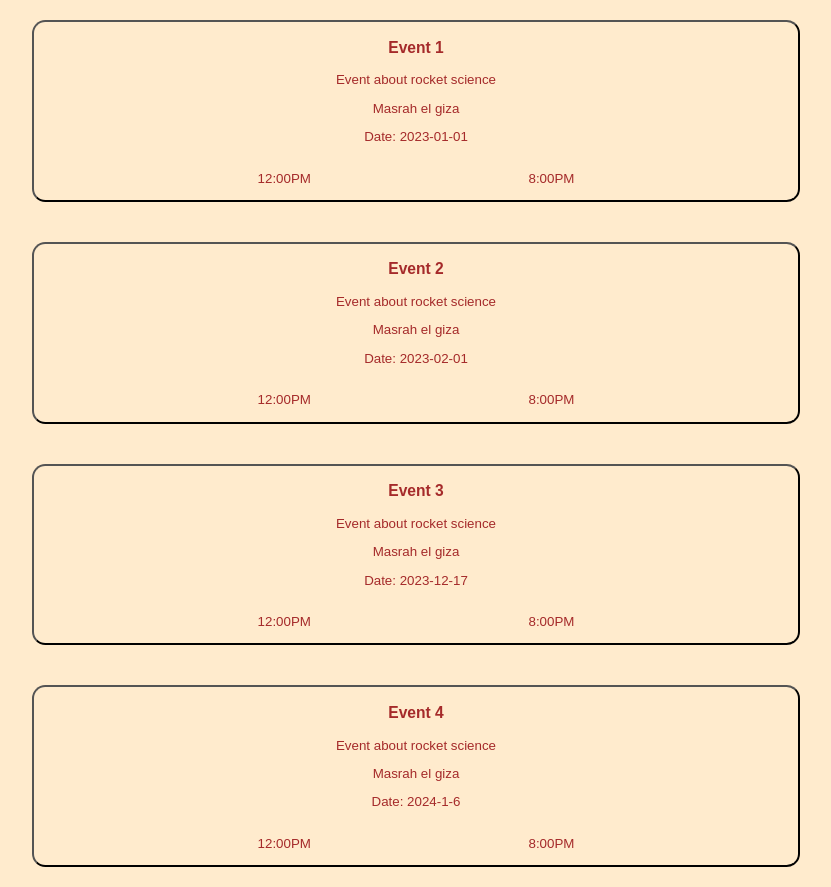
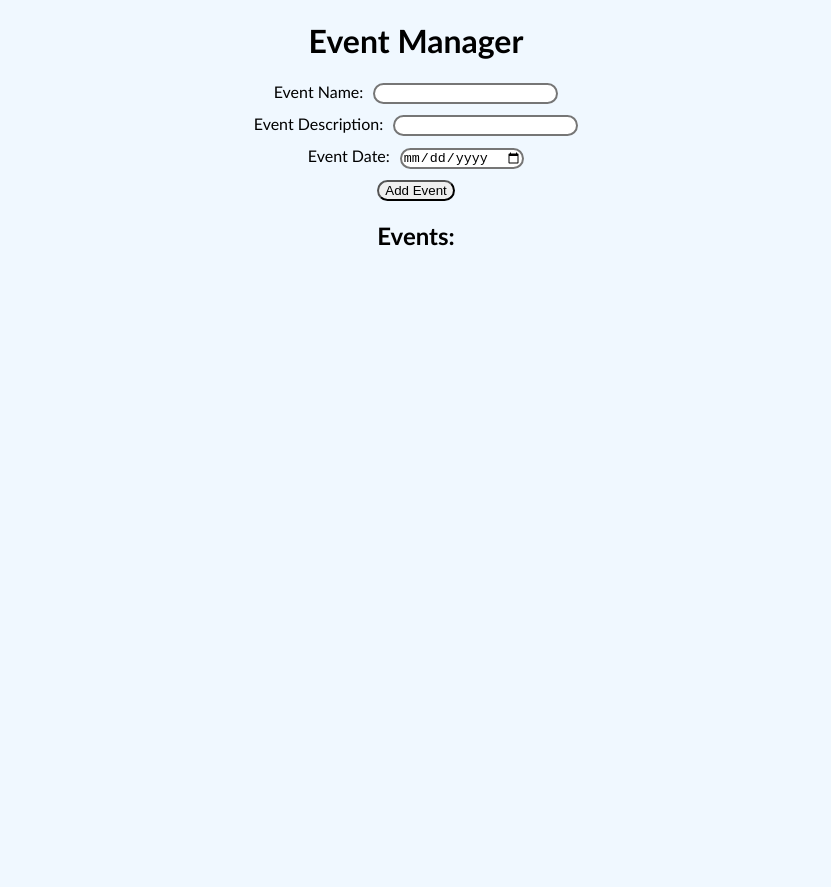
Before and after one commit to Elctrony/EventMangment, a React (Create React App) app in the folder Front-End/react_app/: page / in a window 1280 px wide. Shown: the whole page, without its empty margins (224-1055 px from the left). After the commit the page ends 800 px from the top, so only its background shows below. Built offline with nearby package versions, Linux system fonts and the light colour scheme.

Commit message:
Event Manager Added

```diff
--- a/Front-End/react_app/src/App.js
+++ b/Front-End/react_app/src/App.js
@@ -5,6 +5,7 @@ import EventList from './Eventlist';
 import Agenda from './Agenda';
 import React, { useState } from 'react';
 import Sponsors from './Sponsors';
+import EventManager from './EventManager';
 import Offer from './Offer';
 import {
     BrowserRouter,
@@ -26,7 +27,7 @@ function App () {
         <div className="App">
             <BrowserRouter>
                 <Routes>
-                    <Route path ="/" element={<Sponsors/>}/>
+                    <Route path ="/" element={<EventManager/>}/>
                     <Route path="/Offer/:id" element={<Offer/>} />
                     <Route path="/Agenda/:id" element={<Agenda />} />
                     <Route path="/Venue" element={<VenueList />} />
--- /dev/null
+++ b/Front-End/react_app/src/EventManager.css
@@ -0,0 +1,14 @@
+body{
+    font-family :'Gill Sans MT';
+    background-color: aliceblue;
+    margin: 1em;
+    margin-top: 10px;
+}
+.box{
+    margin-left:10px;
+    border-radius: 1em;
+    border-style:double
+}
+.Line{
+    margin: 10px;
+}
--- /dev/null
+++ b/Front-End/react_app/src/EventManager.js
@@ -0,0 +1,78 @@
+import React, { useState } from 'react';
+import './EventManager.css'
+
+const EventManager = () => {
+  const [events, setEvents] = useState([]);
+  const [newEvent, setNewEvent] = useState({
+    name: '',
+    description: '',
+    date: '',
+  });
+
+  const handleInputChange = (e) => {
+    const { name, value } = e.target;
+    setNewEvent((prevEvent) => ({ ...prevEvent, [name]: value }));
+  };
+
+  const handleAddEvent = () => {
+    setEvents((prevEvents) => [...prevEvents, newEvent]);
+    setNewEvent({ name: '', description: '', date: '' });
+  };
+
+  return (
+    <div>
+      <h1>Event Manager</h1>
+      <div className='Line'>
+        <label>
+          Event Name:
+          <input
+            type="text"
+            name="name"
+            value={newEvent.name}
+            onChange={handleInputChange}
+            className='box'
+          />
+        </label>
+      </div>
+      <div className='Line'>
+        <label>
+          Event Description:
+          <input
+            type="text"
+            name="description"
+            value={newEvent.description}
+            onChange={handleInputChange}
+            className='box'
+          />
+        </label>
+      </div>
+      <div className='Line'>
+        <label>
+          Event Date:
+          <input
+            type="date"
+            name="date"
+            value={newEvent.date}
+            onChange={handleInputChange}
+            className='box'
+          />
+        </label>
+      </div>
+      <button onClick={handleAddEvent} style={{borderRadius:'1em'}}>Add Event</button>
+      <div>
+        <h2>Events:</h2>
+        <ul>
+          {events.map((event, index) => (
+            <li key={index}>
+              <strong>{event.name}</strong>
+              <p>{event.description}</p>
+              <p>{event.date}</p>
+            </li>
+          ))}
+        </ul>
+      </div>
+    </div>
+  );
+};
+
+export default EventManager;
--- a/Front-End/react_app/src/button.css
+++ b/Front-End/react_app/src/button.css
@@ -1,4 +1,3 @@
-/* RoundedButton.css */
 .rounded-button {
     padding: 10px 20px;
     border: none;
```
